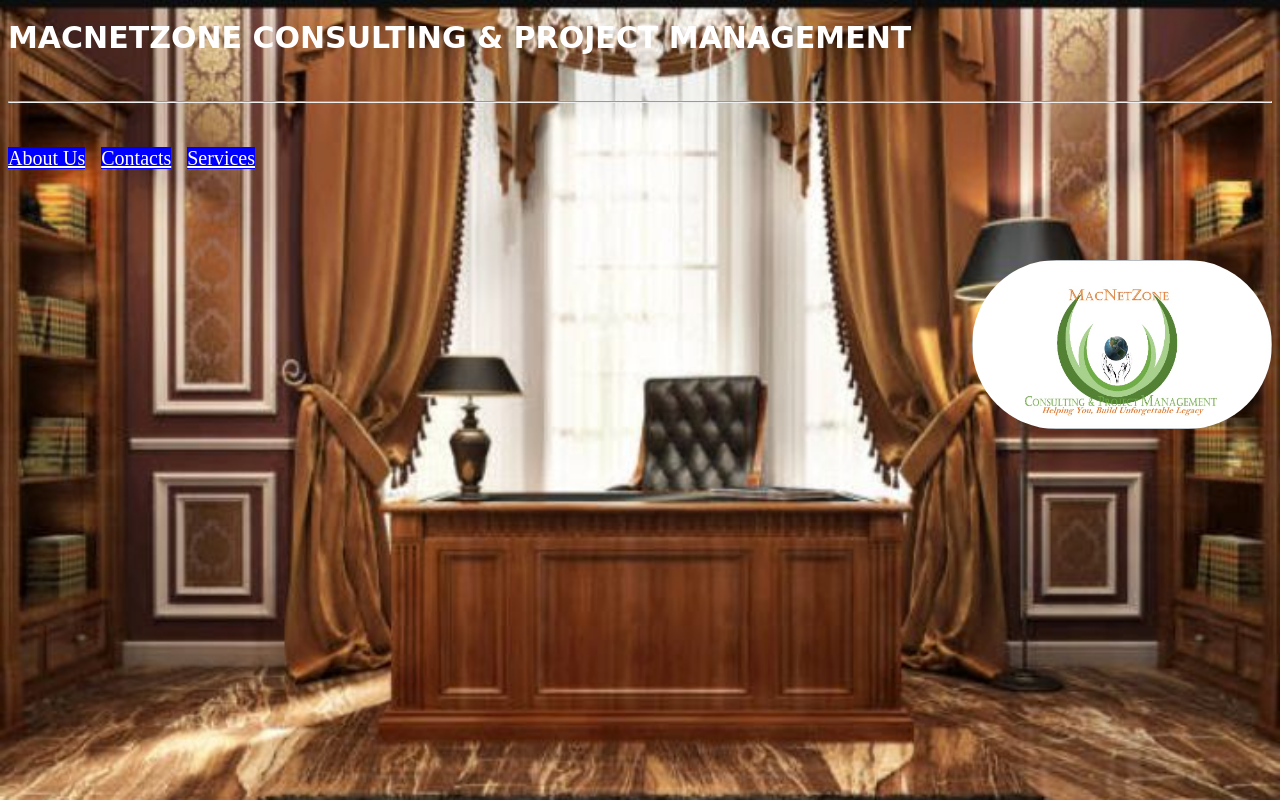
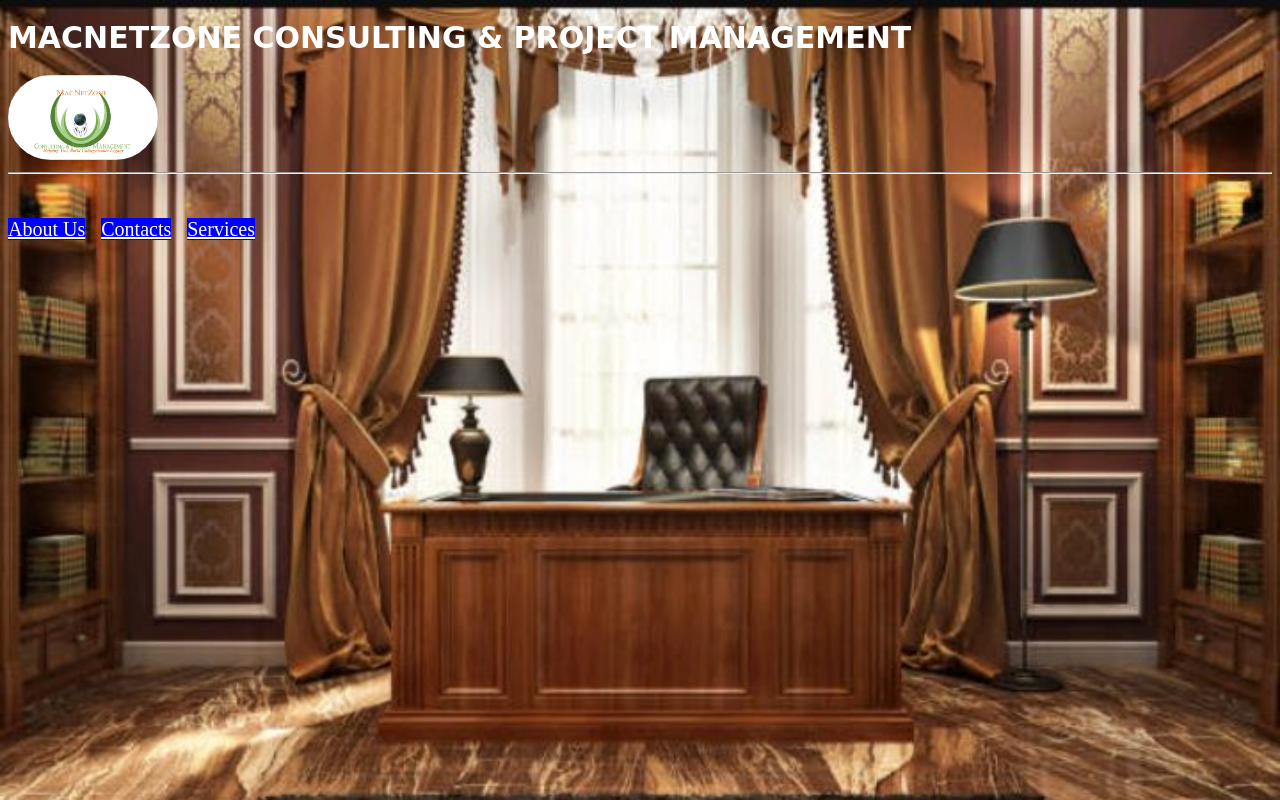
Before and after one commit to Gurure11/macnetzone-consulting, a plain HTML site: page index.html in a window 1280 px wide. Drawn offline with Linux system fonts and the light colour scheme.

Commit message:
Update index.html

```diff
--- a/index.html
+++ b/index.html
@@ -54,15 +54,15 @@
 			cursor: pointer;
 		}
 		#logo{
-			width: 300px;
-			border-radius: 150px;
-			float: right;
+			width: 150px;
+			border-radius: 75px;
+			margin-right: 20px;
 		}
 
 	</style>
 </head>
 <body id="main-body">
-	<h1 id="main-head">MACNETZONE CONSULTING & PROJECT MANAGEMENT</h1><br>
+	<h1 id="main-head">MACNETZONE CONSULTING & PROJECT MANAGEMENT</h1><img id="logo" src="images/logo.jpg"><br>
 	<hr>
 	<br><br>
 	<a id="about" href="details.html">About Us</a>
@@ -73,7 +73,7 @@
 	<br>
 	<br>
 	<br>
-	<img id="logo" src="images/logo.jpg">
+
 
 </body>
 </html>
```
